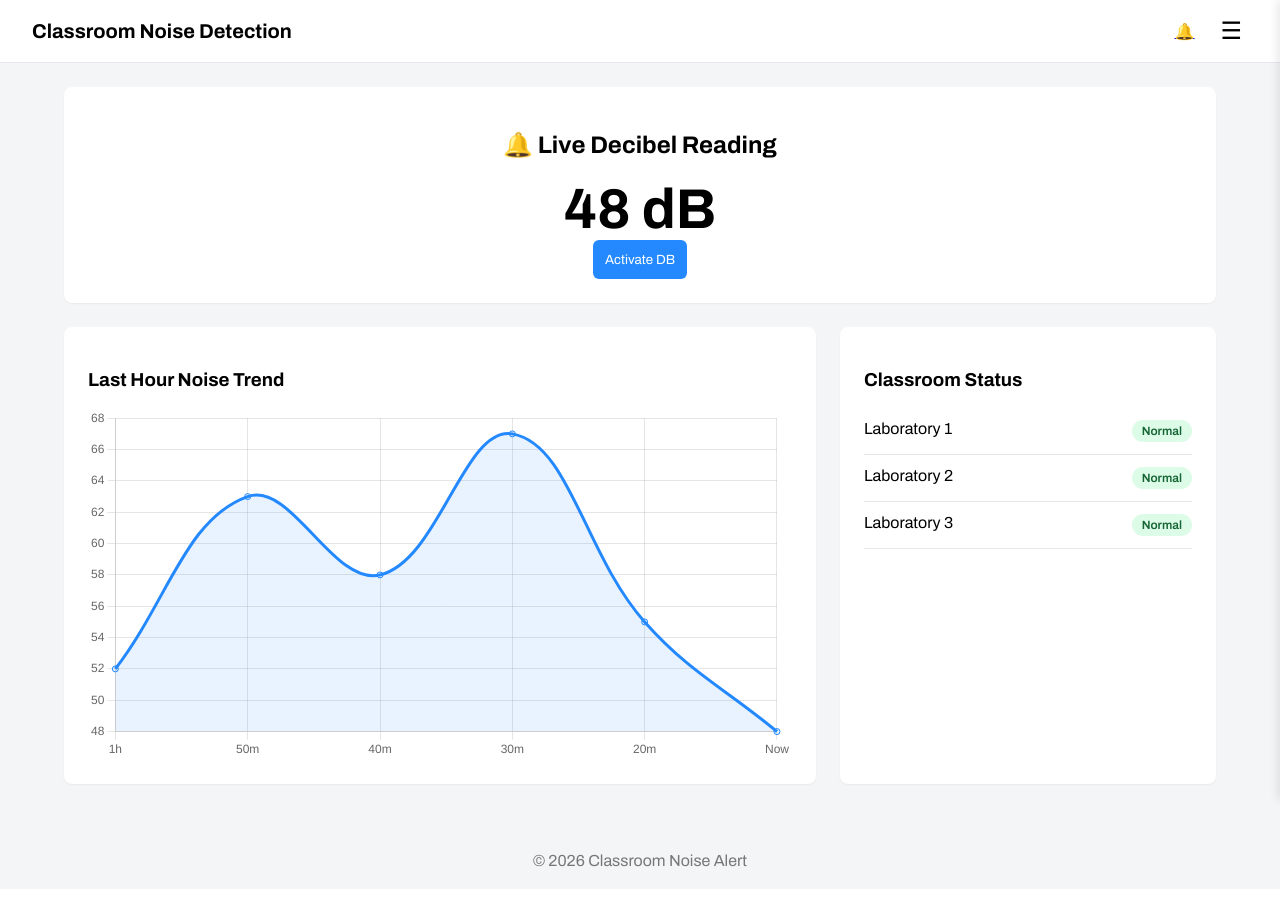
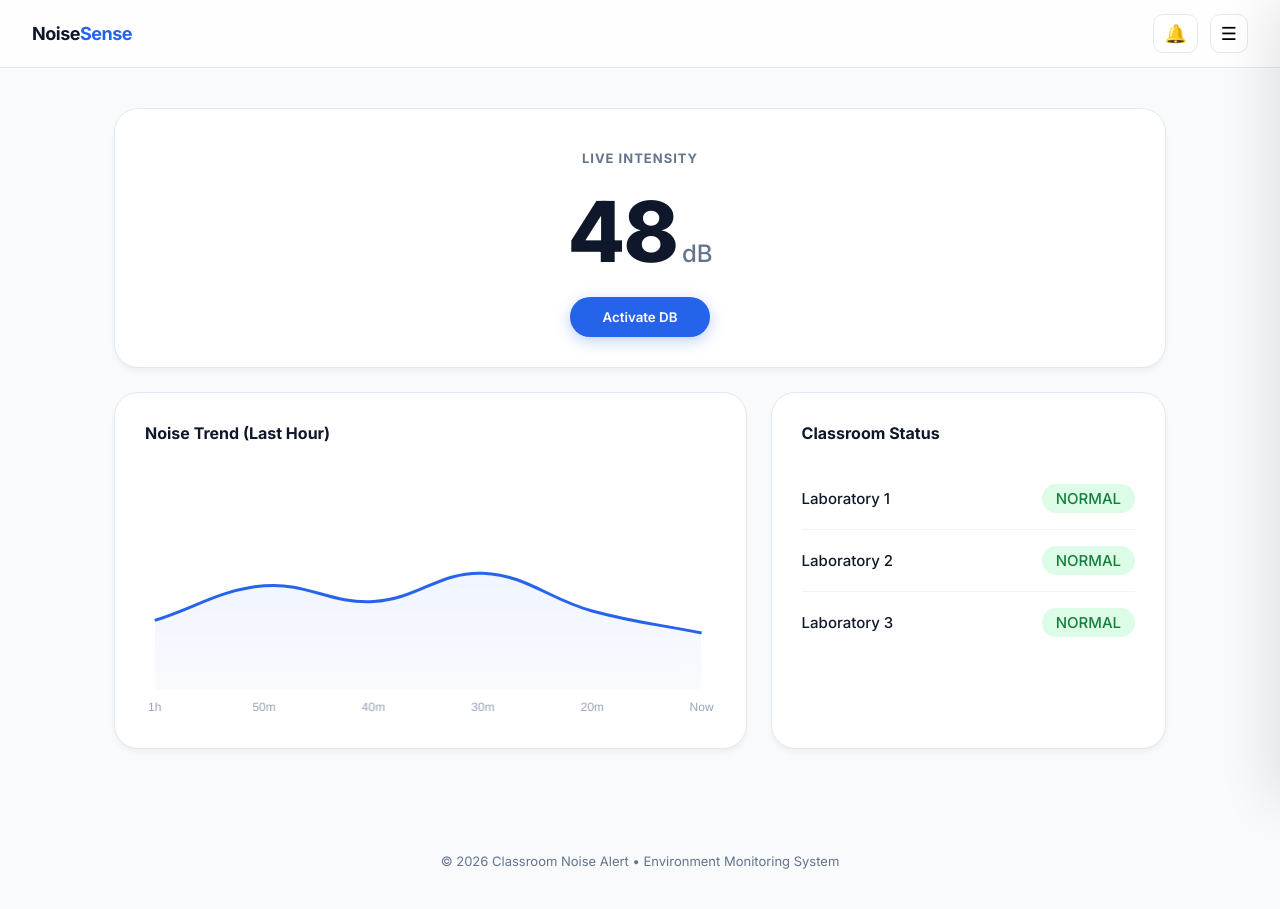
Before and after one commit to Conol07/Noise-Db-App, a PHP site: page /dashboard.php in a window 1280 px wide. Before the commit the page ends 867 px from the top, so only its background shows below. Run offline with PHP 8.4, Linux system fonts and the light colour scheme; a user stored in the database is signed in.

```diff
--- a/dashboard.php
+++ b/dashboard.php
@@ -14,259 +14,180 @@ if(!isset($_SESSION['username'])){
 <meta name="viewport" content="width=device-width, initial-scale=1.0">
 <title>Classroom Noise Detection – Dashboard</title>
 
-<link href="https://fonts.googleapis.com/css2?family=Archivo:wght@400;600;700&display=swap" rel="stylesheet">
+<link href="https://fonts.googleapis.com/css2?family=Inter:wght@400;500;600;700;800&display=swap" rel="stylesheet">
 <script src="https://cdn.jsdelivr.net/npm/chart.js"></script>
 
 <style>
-:root{
-  --primary:#2489ff;
-  --bg:#f4f5f7;
-  --card-bg:#fff;
-  --text-dark:#171a1f;
-  --text-muted:#6b7280;
-  --border:#e5e7eb;
-  --danger:#ff4d4f;
+:root {
+  --primary: #2563eb;
+  --bg: #f8fafc;
+  --card: #ffffff;
+  --text-dark: #0f172a;
+  --text-muted: #64748b;
+  --border: #e2e8f0;
+  --danger: #ef4444;
+  --success: #22c55e;
 }
 
-*{box-sizing:border-box;font-family:'Archivo',sans-serif;}
-body{margin:0;background:var(--bg);}
+* { box-sizing: border-box; font-family: 'Inter', sans-serif; }
+body { margin: 0; background: var(--bg); color: var(--text-dark); -webkit-font-smoothing: antialiased; }
 
-header{
-  background:#fff;
-  border-bottom:1px solid var(--border);
-  padding:16px 32px;
-  display:flex;
-  justify-content:space-between;
-  align-items:center;
+
+header {
+  background: rgba(255, 255, 255, 0.8);
+  backdrop-filter: blur(12px);
+  position: sticky; top: 0; z-index: 100;
+  border-bottom: 1px solid var(--border);
+  padding: 14px 32px;
+  display: flex; justify-content: space-between; align-items: center;
 }
 
-header h1{margin:0;font-size:20px;}
+header h1 { margin: 0; font-size: 18px; font-weight: 700; letter-spacing: -0.5px; }
+header h1 span { color: var(--primary); }
 
-.header-actions{
-  display:flex;
-  gap:20px;
-  align-items:center;
+.header-actions { display: flex; gap: 12px; align-items: center; }
+
+.icon-btn {
+  background: #fff; border: 1px solid var(--border);
+  padding: 8px 10px; border-radius: 10px; cursor: pointer;
+  text-decoration: none; font-size: 18px; transition: 0.2s;
+}
+.icon-btn:hover { background: #f1f5f9; transform: translateY(-1px); }
+
+/* Navigation make sure na di ni ma tandog nyo ky bunkag nasad ni padung */
+.drawer {
+  position: fixed; top: 0; right: -320px;
+  width: 320px; height: 100%;
+  background: #fff; padding: 40px 30px;
+  transition: 0.4s cubic-bezier(0.4, 0, 0.2, 1);
+  box-shadow: -10px 0 50px rgba(0,0,0,0.1);
+  display: flex; flex-direction: column; z-index: 1001;
+}
+.drawer.open { right: 0; }
+
+.close-btn {
+  background: none; border: none; font-size: 30px;
+  cursor: pointer; align-self: flex-end; color: var(--text-muted);
 }
 
-.hamburger{
-  background:none;
-  border:none;
-  font-size:24px;
-  cursor:pointer;
+.drawer-section { margin-top: 20px; }
+.drawer-section h3 { font-size: 11px; text-transform: uppercase; letter-spacing: 1.5px; color: var(--text-muted); margin-bottom: 20px; }
+.drawer-section a {
+  display: block; padding: 14px 0; text-decoration: none;
+  font-weight: 500; color: var(--text-dark); border-bottom: 1px solid #f1f5f9;
+}
+.drawer-section a:hover { color: var(--primary); padding-left: 8px; }
+
+.btn-logout {
+  margin-top: auto; background: #fff1f2; color: var(--danger);
+  text-align: center; text-decoration: none; padding: 14px;
+  border-radius: 12px; font-weight: 600; border: 1px solid #fee2e2;
 }
 
 
+.container { max-width: 1100px; margin: 40px auto; padding: 0 24px; }
 
-.drawer{
-  position:fixed;
-  top:0;
-  right:-280px;
-  width:280px;
-  height:100%;
-  background:#fff;
-  padding:24px;
-  transition:.3s;
-  box-shadow:-2px 0 10px rgba(0,0,0,0.1);
-  display:flex;
-  flex-direction:column;
+.card {
+  background: var(--card); padding: 30px; border-radius: 24px;
+  margin-bottom: 24px; border: 1px solid var(--border);
+  box-shadow: 0 4px 6px -1px rgba(0,0,0,0.05);
 }
 
-.drawer.open{
-  right:0;
+.live-db { text-align: center; }
+.live-db h2 { font-size: 13px; text-transform: uppercase; letter-spacing: 1px; color: var(--text-muted); margin-bottom: 15px; }
+
+.db-value { font-size: 84px; font-weight: 800; color: var(--text-dark); margin: 15px 0; letter-spacing: -2px; }
+.db-value span { font-size: 24px; font-weight: 500; color: var(--text-muted); margin-left: 5px; letter-spacing: 0; }
+
+.btn-primary {
+  background: var(--primary); color: #fff; border: none;
+  padding: 12px 32px; border-radius: 50px; font-weight: 600;
+  cursor: pointer; box-shadow: 0 4px 15px rgba(37, 99, 235, 0.3); transition: 0.2s;
 }
+.btn-primary:hover { transform: translateY(-2px); box-shadow: 0 6px 20px rgba(37, 99, 235, 0.4); }
 
-.close-btn{
-  background:none;
-  border:none;
-  font-size:24px;
-  cursor:pointer;
-  align-self:flex-end;
+.grid { display: grid; grid-template-columns: 1.6fr 1fr; gap: 24px; }
+
+.card h3 { font-size: 16px; font-weight: 700; margin-top: 0; margin-bottom: 25px; color: var(--text-dark); }
+
+.classroom {
+  display: flex; justify-content: space-between; align-items: center;
+  padding: 16px 0; border-bottom: 1px solid #f1f5f9;
 }
+.classroom:last-child { border: none; }
+.classroom span { font-weight: 500; font-size: 15px; }
 
-.drawer-section{
-  margin-top:40px;
-  border-bottom:1px solid var(--border);
-  padding-bottom:20px;
+.status {
+  padding: 5px 14px; border-radius: 20px;
+  font-size: 11px; font-weight: 700; text-transform: uppercase;
 }
+.normal { background: #dcfce7; color: #15803d; }
 
-.drawer-section a{
-  display:block;
-  padding:10px 0;
-  text-decoration:none;
-  font-weight:600;
-  color:#000;
-}
-
-.drawer-footer{
-  margin-top:auto;
-  display:flex;
-  flex-direction:column;
-  gap:10px;
-}
-
-.btn{
-  padding:12px;
-  border-radius:6px;
-  border:none;
-  cursor:pointer;
-}
-
-.btn-outline{
-  border:1px solid var(--border);
-  background:#fff;
-}
-
-.btn-primary{
-  background:var(--primary);
-  color:#fff;
-}
-
-.btn-logout{
-  background:var(--danger);
-  color:#fff;
-  text-align:center;
-  text-decoration:none;
-  padding:12px;
-  border-radius:6px;
-}
-
-
-
-.container{
-  max-width:1200px;
-  margin:24px auto;
-  padding:0 24px;
-}
-
-.card{
-  background:#fff;
-  padding:24px;
-  border-radius:8px;
-  margin-bottom:24px;
-  box-shadow:0 1px 2px rgba(0,0,0,0.05);
-}
-
-.live-db{
-  text-align:center;
-}
-
-.db-value{
-  font-size:56px;
-  font-weight:700;
-}
-
-.grid{
-  display:grid;
-  grid-template-columns:2fr 1fr;
-  gap:24px;
-}
-
-.classroom{
-  display:flex;
-  justify-content:space-between;
-  padding:12px 0;
-  border-bottom:1px solid var(--border);
-}
-
-.status{
-  padding:4px 10px;
-  border-radius:999px;
-  font-size:12px;
-  font-weight:600;
-}
-
-.normal{
-  background:#dcfce7;
-  color:#166534;
-}
-
-@media(max-width:900px){
-.grid{grid-template-columns:1fr;}
-}
+@media(max-width:900px){ .grid { grid-template-columns: 1fr; } }
 </style>
 </head>
 
 <body>
 
 <header>
-<h1>Classroom Noise Detection</h1>
-
+  <h1>Noise<span>Sense</span></h1>
   <div class="header-actions">
-<a href="Alert records.php">🔔</a>
-<button id="menuBtn" class="hamburger">☰</button>
+    <a href="Alert records.php" class="icon-btn">🔔</a>
+    <button id="menuBtn" class="icon-btn">☰</button>
   </div>
 </header>
 
 <nav id="navDrawer" class="drawer">
-
   <button id="closeBtn" class="close-btn">&times;</button>
-
   <div class="drawer-section">
     <h3>System & Account</h3>
     <a href="Alert configuration.php">Alert Configuration</a>
     <a href="account settings.php">Account Settings</a>
-<a href="#">Reports</a>
-</div>
-
-<div class="drawer-footer">
-
-<a href="login.php" class="btn-logout"
-onclick="return confirm('Are you sure you want to log out?')">
-Log Out
-</a>
+    <a href="Report.php">Report</a>
 
   </div>
-
+  <a href="login.php" class="btn-logout" onclick="return confirm('Are you sure you want to log out?')">Log Out</a>
 </nav>
 
 <div class="container">
-
   <div class="card live-db">
-<h2>🔔 Live Decibel Reading</h2>
-<div class="db-value" id="dbValue">48 <span>dB</span></div>
-<button class="btn btn-primary" onclick="toggleSim()">Activate DB</button>
+    <h2>Live Intensity</h2>
+    <div class="db-value" id="dbValue">48<span>dB</span></div>
+    <button class="btn-primary" onclick="toggleSim()">Activate DB</button>
   </div>
 
   <div class="grid">
-
     <div class="card">
-<h3>Last Hour Noise Trend</h3>
+      <h3>Noise Trend (Last Hour)</h3>
+      <div style="height: 250px;">
         <canvas id="noiseChart"></canvas>
+      </div>
     </div>
 
     <div class="card">
-
       <h3>Classroom Status</h3>
-
       <div class="classroom">
         <span>Laboratory 1</span>
         <span class="status normal">Normal</span>
       </div>
-
       <div class="classroom">
         <span>Laboratory 2</span>
         <span class="status normal">Normal</span>
       </div>
-
       <div class="classroom">
         <span>Laboratory 3</span>
         <span class="status normal">Normal</span>
       </div>
-
     </div>
 
   </div>
-
 </div>
 
-<footer style="text-align:center;padding:20px;color:#777">
-© 2026 Classroom Noise Alert
+<footer style="text-align:center; padding:40px; color:var(--text-muted); font-size:13px;">
+  &copy; 2026 Classroom Noise Alert &bull; Environment Monitoring System
 </footer>
 
 <script>
-
-
-
 const menuBtn = document.getElementById('menuBtn');
 const navDrawer = document.getElementById('navDrawer');
 const closeBtn = document.getElementById('closeBtn');
@@ -275,53 +196,49 @@ menuBtn.onclick = () => navDrawer.classList.add('open');
 closeBtn.onclick = () => navDrawer.classList.remove('open');
 
 
-// Chart "simulation rani dri pwede ni ma live pero mic ang nahimung decibel"
+const ctx = document.getElementById('noiseChart').getContext('2d');
+const gradient = ctx.createLinearGradient(0, 0, 0, 300);
+gradient.addColorStop(0, 'rgba(37, 99, 235, 0.1)');
+gradient.addColorStop(1, 'rgba(37, 99, 235, 0)');
 
-const ctx = document.getElementById('noiseChart');
-
-const noiseChart = new Chart(ctx,{
-type:'line',
-data:{
-labels:['1h','50m','40m','30m','20m','Now'],
-datasets:[{
-data:[52,63,58,67,55,48],
-borderColor:'#2489ff',
-backgroundColor:'rgba(36,137,255,0.1)',
-fill:true,
-tension:0.4
+const noiseChart = new Chart(ctx, {
+  type: 'line',
+  data: {
+    labels: ['1h','50m','40m','30m','20m','Now'],
+    datasets: [{
+      data: [52,63,58,67,55,48],
+      borderColor: '#2563eb',
+      borderWidth: 3,
+      pointRadius: 0,
+      fill: true,
+      backgroundColor: gradient,
+      tension: 0.4
     }]
   },
-options:{
-plugins:{legend:{display:false}}
+  options: {
+    responsive: true,
+    maintainAspectRatio: false,
+    plugins: { legend: { display: false } },
+    scales: {
+      y: { display: false, min: 30, max: 100 },
+      x: { grid: { display: false }, border: { display: false }, ticks: { color: '#94a3b8' } }
+    }
   }
 });
 
-
-// Simulation
-
 let isSim = true;
-
-setInterval(()=>{
-
+setInterval(() => {
   let db = Math.floor(Math.random()*40+40);
-
-document.getElementById("dbValue").innerHTML = db + " <span>dB</span>";
-
+  document.getElementById("dbValue").innerHTML = db + "<span>dB</span>";
   noiseChart.data.datasets[0].data.shift();
   noiseChart.data.datasets[0].data.push(db);
-noiseChart.update();
+  noiseChart.update('none');
+}, 3000);
 
-},3000);
-
-
-function toggleSim(){
-
+function toggleSim() {
   isSim = !isSim;
-
   alert("Mode: " + (isSim ? "Simulation" : "Live"));
-
 }
-
 </script>
 
 </body>
```
Also changed, not shown: Alert configuration.php (+85 -46 lines), Report.php (added, +133 -0 lines), account settings.php (+75 -47 lines). Lines whose indentation alone changed are shown as unchanged.
